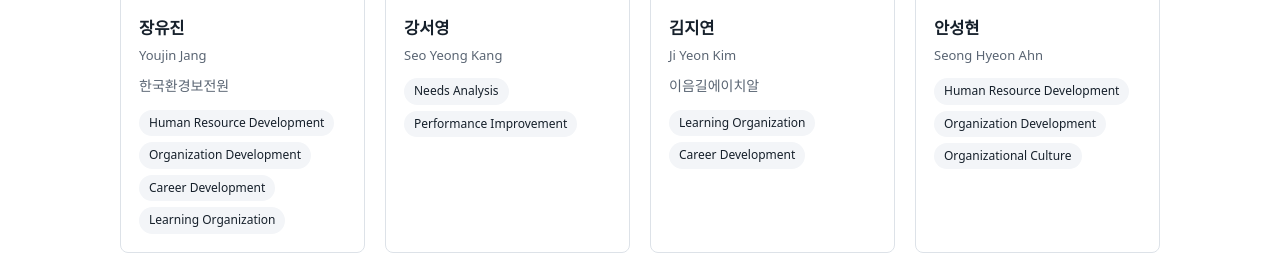
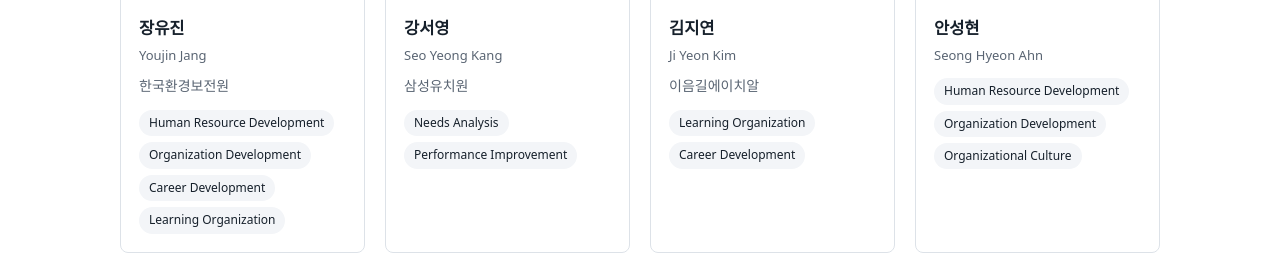
Before and after one commit to drsprolab/drsprolab.github.io, a Jekyll site: the page built from members.md, in a window 1280 px wide and 900 px high, scrolled down 5960 px, cut to the strip 184-454 px from the top of the window. Built offline with Jekyll 4.4.1, drawn with Linux system fonts in a browser that asks for light colours; some web fonts are replaced.

Commit message:
Add Samsung Kindergarten affiliation for Seo Yeong Kang

```diff
--- a/_data/members.yml
+++ b/_data/members.yml
@@ -158,6 +158,7 @@ ma:
     interests:
       - "Needs Analysis"
       - "Performance Improvement"
+    affiliation: "삼성유치원"
   - name: "김지연"
     name_en: "Ji Yeon Kim"
     interests:
```
